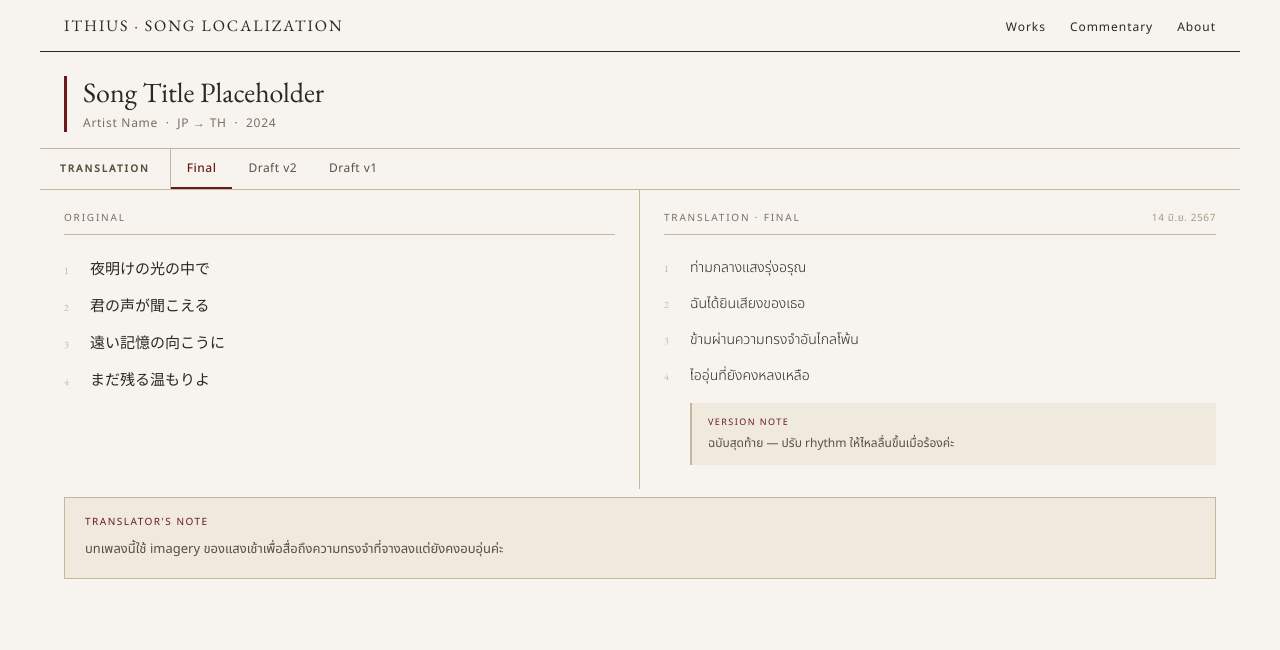
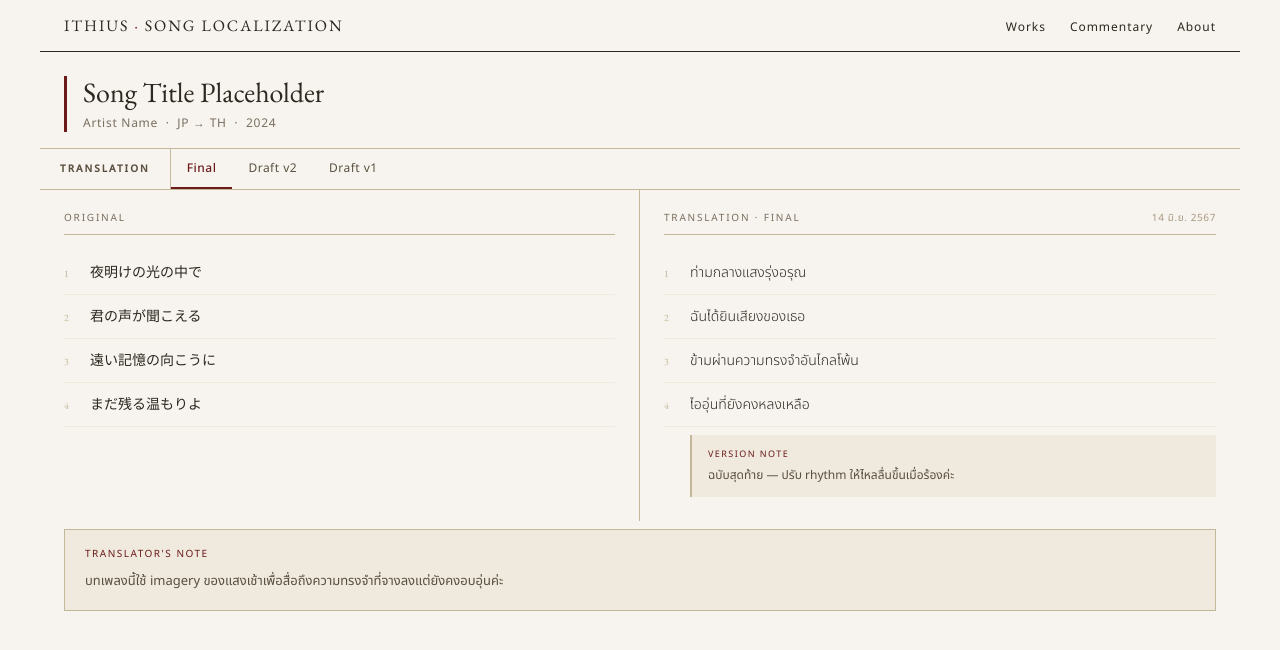
Before and after one commit to Ithius/song-localization, a Jekyll site: the page built from _songs/song-placeholder.md, in a window 1280 px wide. Shown: the top 650 px of the page. Built offline with Jekyll 4.4.1, drawn with Linux system fonts in a browser that asks for light colours.

Commit message:
Update main.css

```diff
--- a/assets/css/main.css
+++ b/assets/css/main.css
@@ -70,15 +70,29 @@
 .mu-date { font-size: 10px; color: #A89880; letter-spacing: 0.06em; text-transform: none; }
 
 .mu-line {
-  display: flex; align-items: baseline; gap: 8px;
-  padding: 6px 0; border-bottom: 0.5px solid transparent; min-height: 36px;
+  display: flex;
+  align-items: baseline;
+  gap: 8px;
+  padding: 0;
+  min-height: 44px;        /* เพิ่มจาก 36px */
+  align-items: center;     /* เปลี่ยนจาก baseline เป็น center */
+  border-bottom: 0.5px solid #EFE9DE;
 }
 
 .mu-line:hover { border-bottom-color: #EFE9DE; }
 .mu-line-num { font-size: 10px; color: #C4B89A; min-width: 18px; font-family: 'EB Garamond', serif; padding-top: 2px; }
-.mu-line-text { font-size: 15px; line-height: 1.6; color: #2C2820; font-family: 'Noto Serif JP', serif; font-weight: 300; }
-.mu-line-text.th { font-family: 'Noto Sans Thai', sans-serif; font-size: 14px; }
-
+.mu-line-text {
+  font-size: 14px;         /* ลดให้เท่ากันทั้งสองฝั่ง */
+  line-height: 1.8;
+  color: #2C2820;
+  font-family: 'Noto Serif JP', serif;
+  font-weight: 300;
+}
+.mu-line-text.th {
+  font-family: 'Noto Sans Thai', sans-serif;
+  font-size: 14px;         /* เท่ากันเลย */
+  line-height: 1.8;        /* เท่ากันเลย */
+}
 .mu-ver-note {
   margin: 0.5rem 0 0.25rem 26px;
   padding: 0.75rem 1rem;
```
